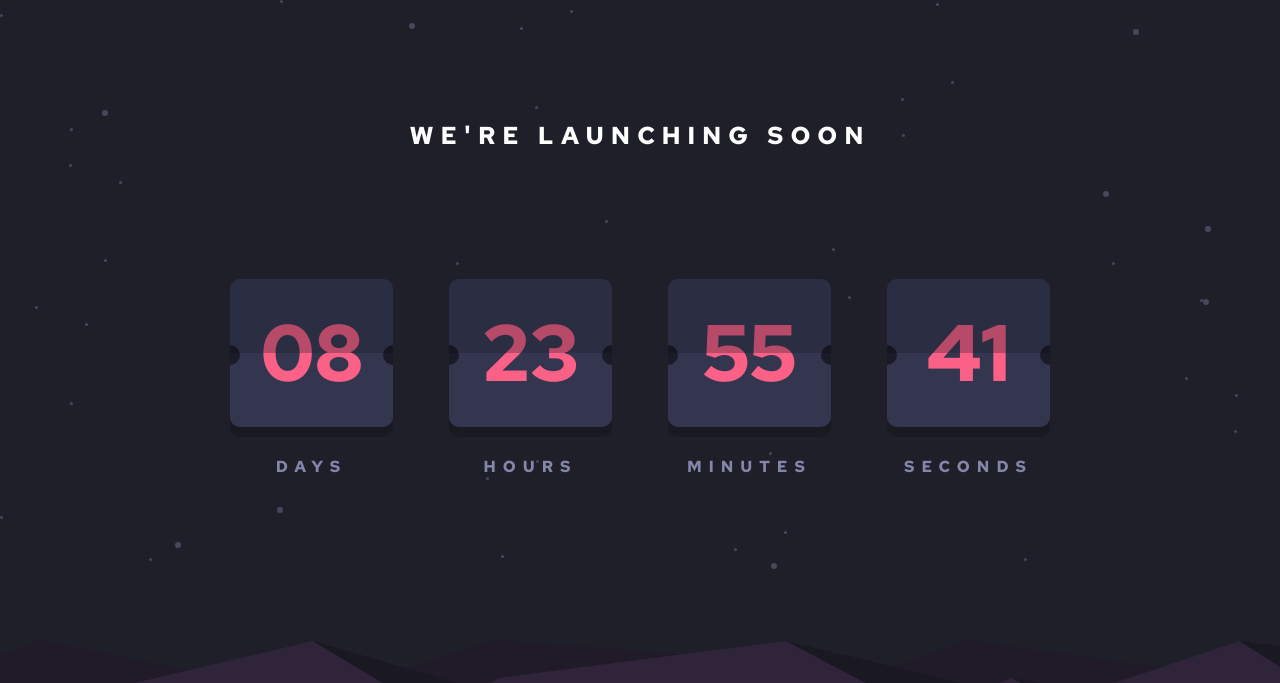
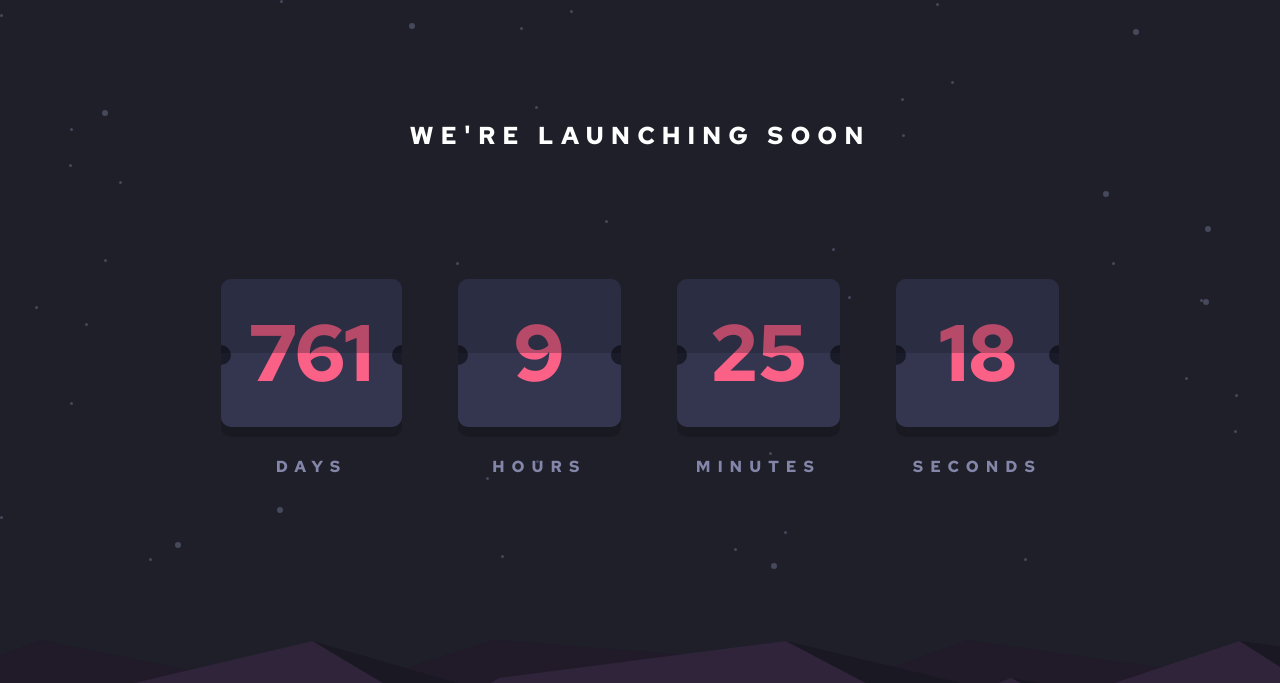
Before and after one commit to Moon-Seng/Launch-countdown-timer-solution, a website: page index.html in a window 1280 px wide. Shown: the top 683 px of the page. Drawn offline with nearby package versions, Linux system fonts and the light colour scheme.

Commit message:
Finished Project

```diff
--- a/index.html
+++ b/index.html
@@ -35,7 +35,7 @@
                 <span class="divitor"></span>
                 <span class="circle left"></span>
                 <span class="circle right"></span>
-                <p >08</p>
+                <p id="dayEl">00</p>
               </div>
               <span class="time">Days</span>
             </div>
@@ -45,7 +45,7 @@
                 <span class="divitor"></span>
                 <span class="circle left"></span>
                 <span class="circle right"></span>
-                <p>23</p>
+                <p id="hourEl">00</p>
               </div>
               <span class="time">Hours</span>
             </div>
@@ -55,7 +55,7 @@
                 <span class="divitor"></span>
                 <span class="circle left"></span>
                 <span class="circle right"></span>
-                <p >55</p>
+                <p id="minuteEl">00</p>
               </div>
               <span class="time">Minutes</span>
             </div>
@@ -65,7 +65,7 @@
                 <span class="divitor"></span>
                 <span class="circle left"></span>
                 <span class="circle right"></span>
-                <p >41</p>
+                <p id="secondEl">00</p>
               </div>
               <span class="time">Seconds</span>
             </div>
--- a/script.js
+++ b/script.js
@@ -0,0 +1,28 @@
+let dayEl = document.getElementById('dayEl');
+let hourEl = document.getElementById('hourEl');
+let minuteEl = document.getElementById('minuteEl');
+let secondEl = document.getElementById('secondEl');
+
+
+let countdown = function(){
+    let openingDate = new Date("2024-05-20");
+    let currentDate = new Date();
+
+    let leftDate = (openingDate - currentDate)/1000
+
+    let day = Math.floor(leftDate/3600/24);
+    let hour = Math.floor(leftDate/3600)% 24;
+    let min = Math.floor(leftDate/ 60 )%60;
+    let sec = Math.floor(leftDate)%60;
+
+    dayEl.innerHTML = day;
+    hourEl.innerHTML = hour;
+    minuteEl.innerHTML = addZero(min);
+    secondEl.innerHTML = addZero(sec);
+}
+
+let addZero = function(index){
+    return index < 10 ? `0${index}`: index;
+}
+
+setInterval(countdown , 1000)
--- a/style.css
+++ b/style.css
@@ -51,7 +51,7 @@
 }
 
 .number{
-    width: 163px;
+    min-width: 163px;
     text-align: center;
     overflow: hidden;
     position: relative;
@@ -140,7 +140,7 @@
     }
 
     .number{
-        width: 140px;
+        min-width: 140px;
     }
 
     .number p{
@@ -168,7 +168,7 @@
     }
 
     .number{
-        width: 75px;
+        min-width: 75px;
     }
 
     .number p{
```
